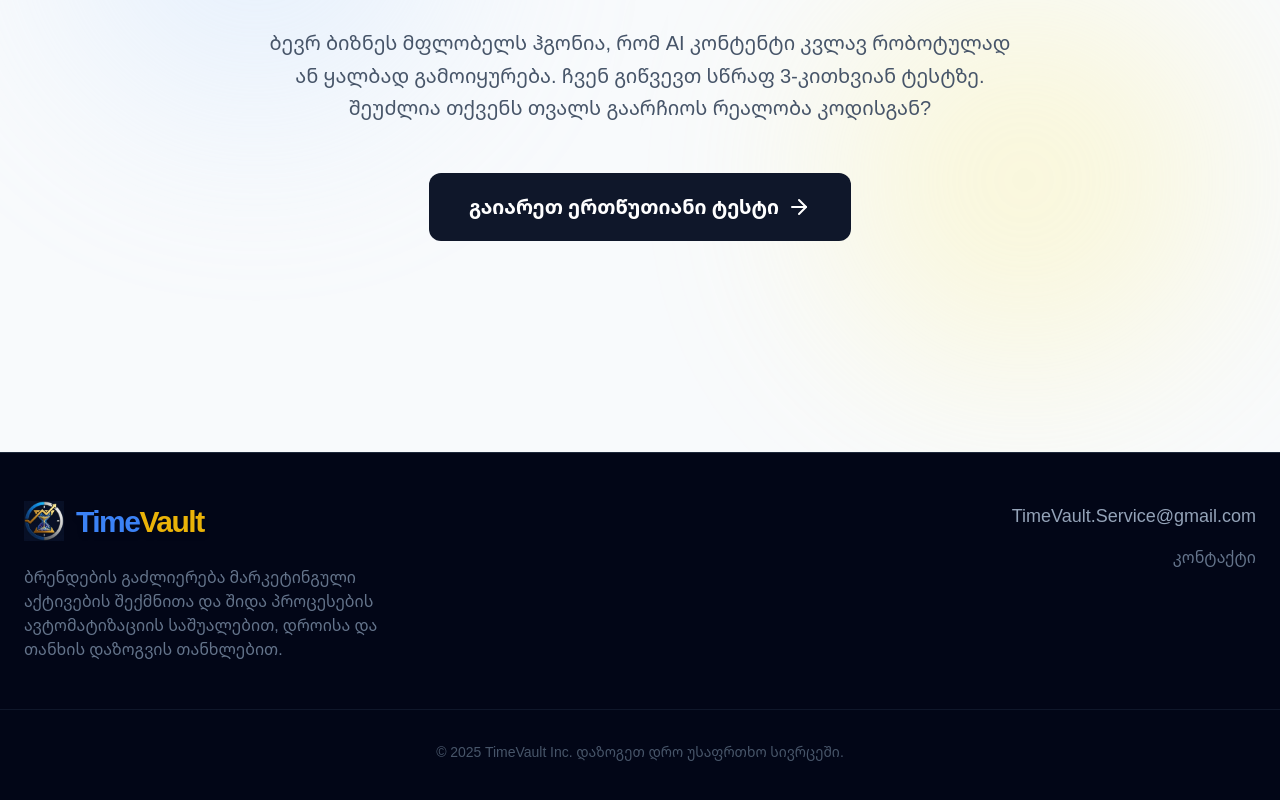
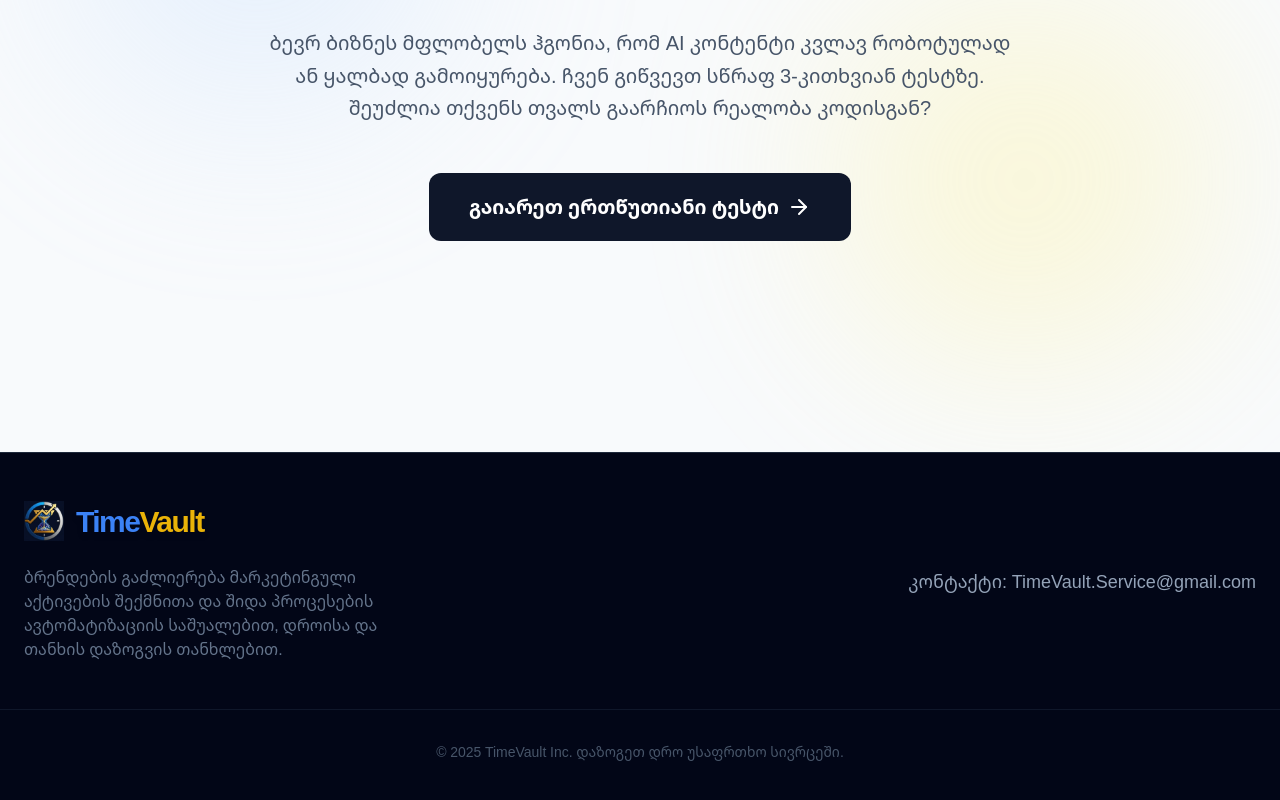
Before and after one commit to Giorgi337/TimeVault, a React (Vite) app: page / in a window 1280 px wide. Shown: the part 2748-3548 px from the top of the page. Built offline with nearby package versions, Linux system fonts and the light colour scheme; the HTML template or start-up script is replaced by a standard one.

Commit message:
Update footer contact info layout

```diff
--- a/src/components/Footer.tsx
+++ b/src/components/Footer.tsx
@@ -7,7 +7,7 @@ export const Footer: React.FC = () => {
 
   return (
     <footer className="bg-slate-950 text-slate-400 py-12 border-t border-slate-800">
-      <div className="max-w-7xl mx-auto px-6 flex flex-col md:flex-row justify-between items-center md:items-start gap-8">
+      <div className="max-w-7xl mx-auto px-6 flex flex-col md:flex-row justify-between items-center gap-8">
         {/* Brand Info */}
         <div className="flex flex-col items-center md:items-start gap-6">
           <Logo className="w-10 h-10" />
@@ -17,14 +17,12 @@ export const Footer: React.FC = () => {
         </div>
 
         {/* Contact Info */}
-        <div className="flex flex-col items-center md:items-end gap-4">
-          <a href="mailto:TimeVault.Service@gmail.com" className="hover:text-white transition-colors text-lg font-medium">
-            TimeVault.Service@gmail.com
-          </a>
-          <a href="#" className="hover:text-white transition-colors text-slate-500 hover:text-slate-300">
-            {t('nav.contactLink')}
-          </a>
-        </div>
+        <a
+          href="mailto:TimeVault.Service@gmail.com"
+          className="hover:text-white transition-colors text-lg font-medium"
+        >
+          {t('nav.contactLink')}: TimeVault.Service@gmail.com
+        </a>
       </div>
 
       <div className="max-w-7xl mx-auto px-6 mt-12 pt-8 border-t border-slate-900 flex justify-center text-sm font-medium text-slate-600">
```
